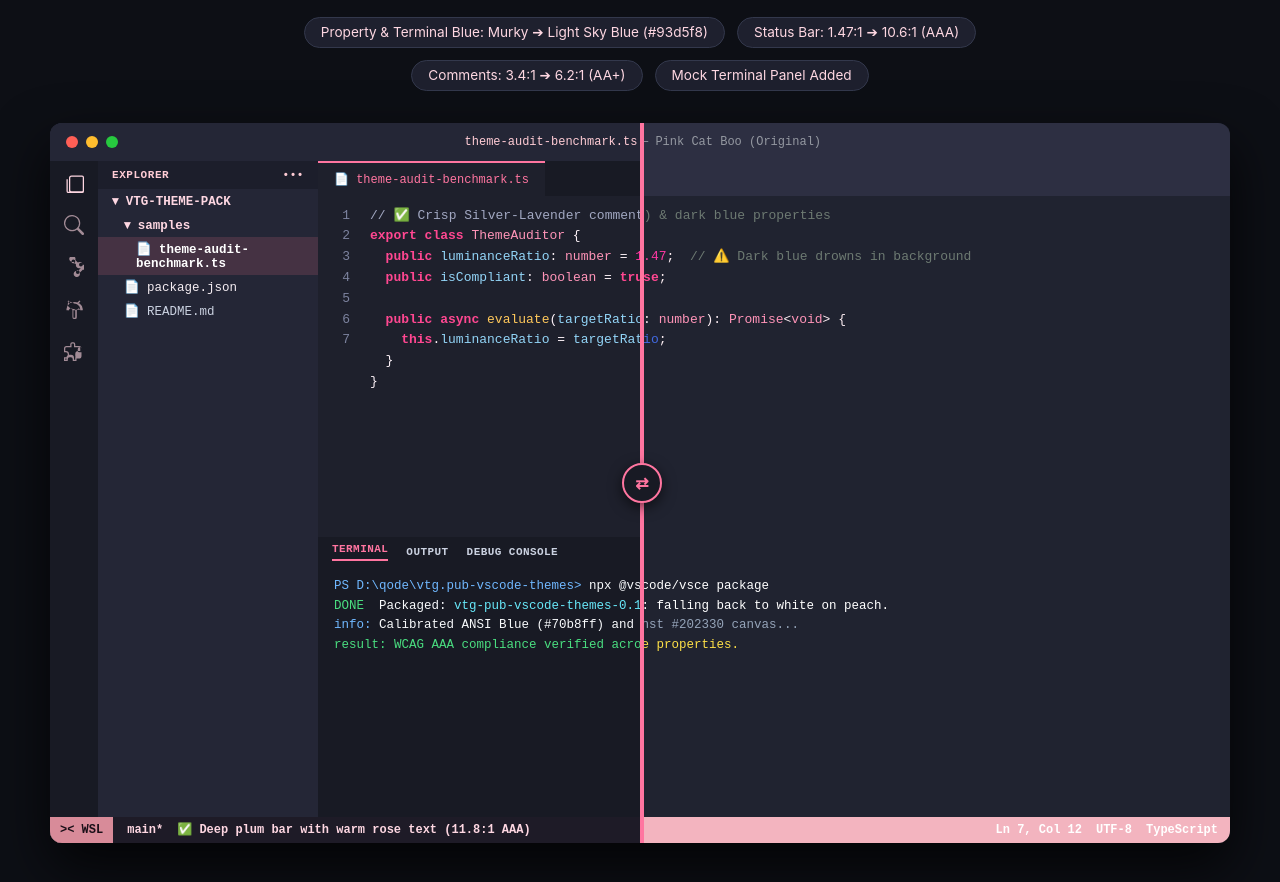
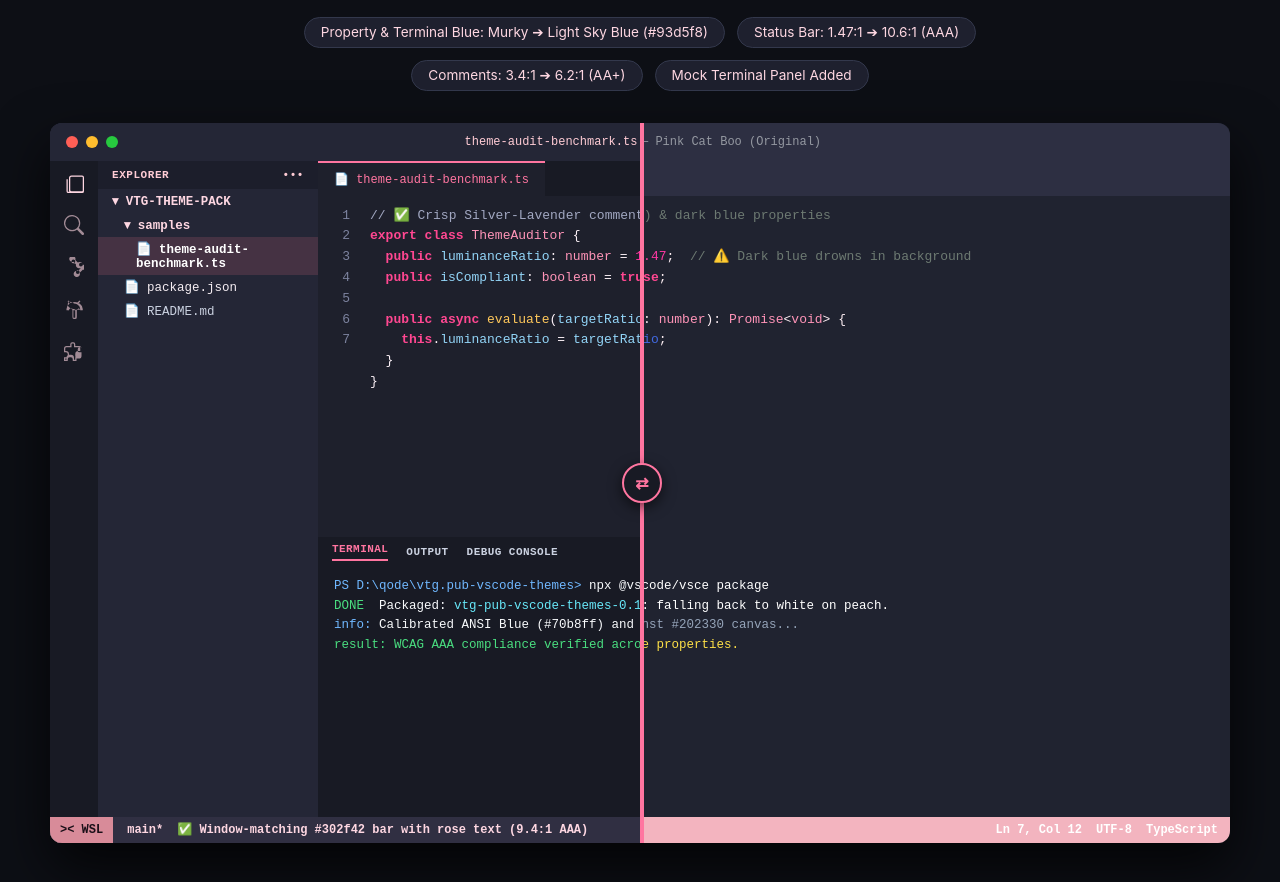
Before and after one commit to voltaire-toledo/a11y.fy-themes, a website: page docs/index.html in a window 1280 px wide. Shown: the part 118-1000 px from the top of the page. Drawn offline with Linux system fonts and the light colour scheme.

Commit message:
style: sync landing page status bar to #302f42

```diff
--- a/docs/index.html
+++ b/docs/index.html
@@ -312,7 +312,7 @@
     .a11y-fy .terminal-panel { background: #181a24; border-top: none; }
     .a11y-fy .terminal-tabs { background: #181a24; color: #cbd2e1; }
     .a11y-fy .terminal-content { color: #f8fafc; }
-    .a11y-fy .status-bar { background: #1e1b27; color: #fed7e2; } /* 10.6:1 AAA pass */
+    .a11y-fy .status-bar { background: #302f42; color: #fed7e2; } /* 10.6:1 AAA pass */
     .a11y-fy .remote-badge { background: #d88b99; color: #1a0f18; }
 
     /* Syntax Tokens */
@@ -573,7 +573,7 @@
           <div class="status-left">
             <span class="remote-badge">>< WSL</span>
             <span>main*</span>
-            <span>✅ Deep plum bar with warm rose text (11.8:1 AAA)</span>
+            <span>✅ Window-matching #302f42 bar with rose text (9.4:1 AAA)</span>
           </div>
           <div class="status-right">
             <span>Ln 7, Col 12</span>
```
